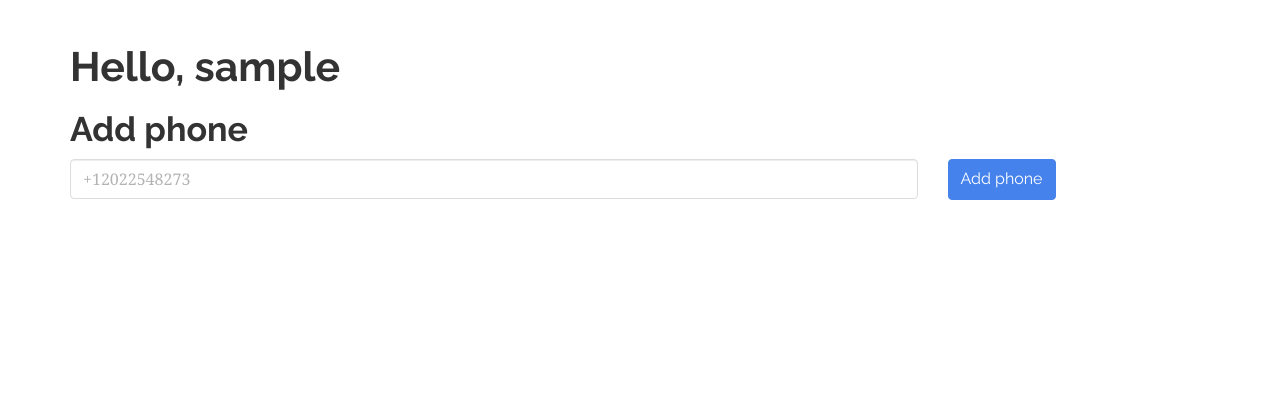
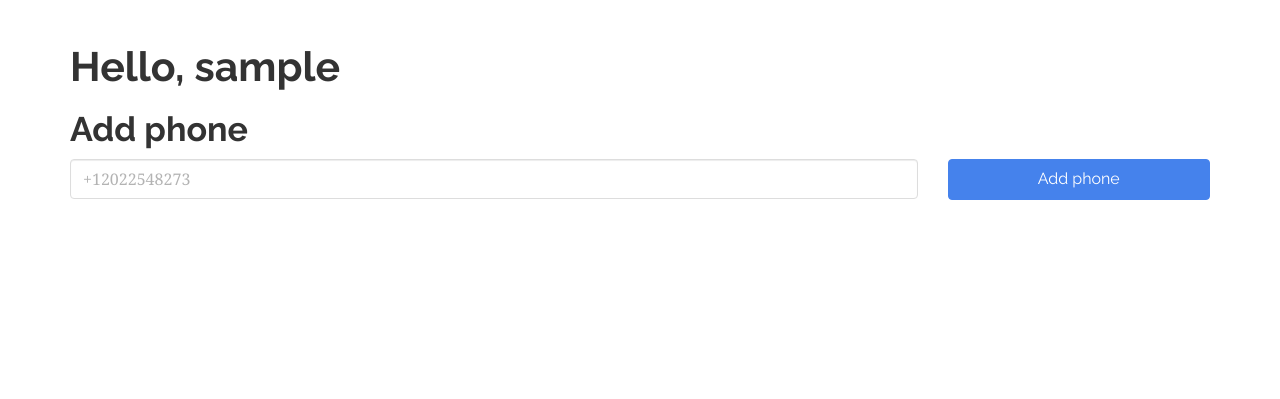
Before and after one commit to tjcsl/mhacksiv, a Flask app: page /account/ in a window 1280 px wide. Shown: the part 67-466 px from the top of the page. Run offline with Flask 2, Linux system fonts and the light colour scheme; the visitor is signed in with stand-in values (Sample User, id 1).

Commit message:
project templates account btn btn-block

```diff
--- a/project/templates/account.html
+++ b/project/templates/account.html
@@ -8,7 +8,7 @@
             <input type="text" placeholder="+12022548273" name="phone" class="form-control" />
         </div>
         <div class="col-sm-3">
-            <input type="submit" value="Add phone" class="btn btn-primary" />
+            <input type="submit" value="Add phone" class="btn btn-primary btn-block" />
         </div>
     </div>
 </form>
```
